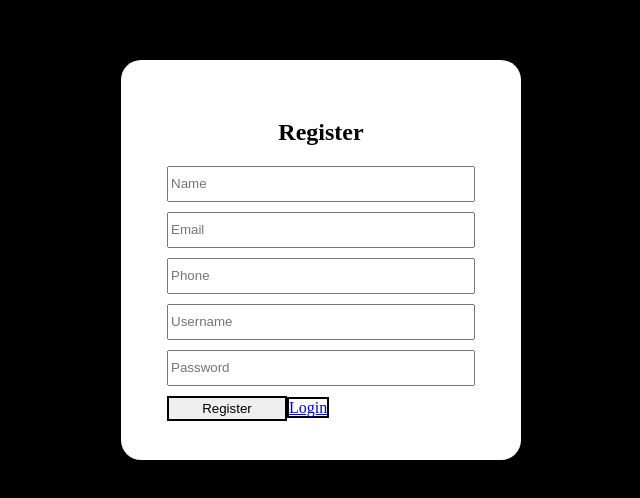
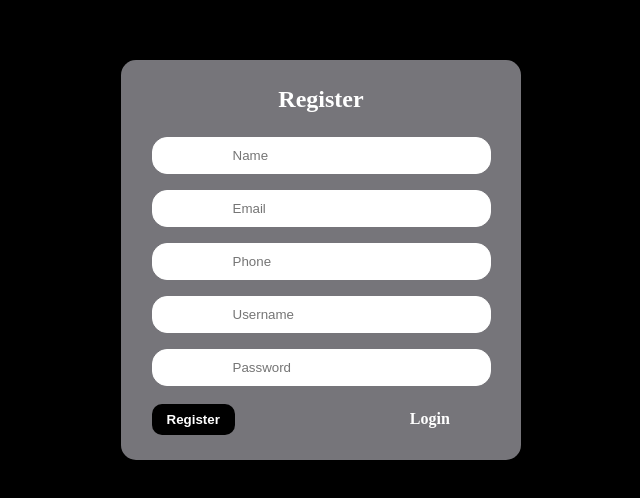
Before and after one commit to Sweenkhan/form-with-nodejs, a React (Create React App) app in the folder front/: page / in a window 1280 px wide. Shown: the part 140-638 px from the top of the page, without its empty margins (319-959 px from the left). Built offline with nearby package versions, Linux system fonts and the light colour scheme.

Commit message:
add css and question in quiz

```diff
--- a/front/src/FORM/Login.css
+++ b/front/src/FORM/Login.css
@@ -0,0 +1,45 @@
+* {
+    padding: 0;
+    margin: 0;
+}
+
+.login{
+    background-color: black;
+    display: flex;
+    justify-content: center;
+    align-items: center;
+    height: 100vh;
+}
+
+.loginCnt{
+    display: flex;
+    justify-content: center;
+    align-items: center;
+    flex-direction: column;
+    background-color: white;
+    width: 300px;
+    height: 300px;
+    border-radius: 15px;
+}
+.login h2{
+    padding-bottom: 1rem;
+    color: black;
+    font-size: 35px;
+}
+
+.login form input{
+    padding: 10px 3rem;
+    margin: 0.5rem 0;
+    border-radius: 15px;
+    border: 1px solid white;
+    background-color: black;
+    color: white;
+}
+
+.login button{
+    margin-top: 10px;
+    padding: 8px;
+    border-radius: 10px;
+    color: white;
+    background-color: black;
+}
--- a/front/src/FORM/Login.js
+++ b/front/src/FORM/Login.js
@@ -1,5 +1,6 @@
 import React, { useState } from 'react'
 import axios from "axios"
+import "./Login.css"
 
 import {useNavigate} from "react-router-dom"
 
@@ -26,6 +27,7 @@ function Login() {
 
   return (
     <div className='login'>
+    <div className='loginCnt'>
     <h2>Login</h2>
         <form method='post' onSubmit={handleSubmit}>
         <input
@@ -44,7 +46,7 @@ function Login() {
          /><br />
         <button type="submit" name='login'>Login</button>
     </form>
-
+    </div>
     </div>
   )
 }
--- a/front/src/FORM/Register.css
+++ b/front/src/FORM/Register.css
@@ -1,46 +1,67 @@
-body{
+* {
+    padding: 0;
     margin: 0;
-    padding: 0;
-    box-sizing: border-box;
+}
+.register{
+    display: flex;
+    justify-content: center;
+    align-items: center;
+    height: 100vh;
+    background-color: black;
+
+}
+.registerCnt {
+    display: flex;
+    justify-content: center;
+    align-items: center;
+    flex-direction: column;
+    background-color: rgba(235, 234, 243, 0.5);
+    width: 400px;
+    height: 400px;
+    border-radius: 15px;
 }
 
-
-.register{
-    width: 100vw;
-    height: 100vh;
-    display: flex;
-    align-items: center;
-    justify-content: center;
-    flex-direction: column;
+.register h2{
+    padding-bottom: 1rem;
+    color: white;
+}
+.register form input{
+    padding: 10px 5rem;
+    margin: 0.5rem 0;
+    border-radius: 15px;
+    border: 1px solid white;
+}
+.register button{
+    color: white;
     background-color: black;
+    border: none;
+    margin-top: 10px;
+    padding: 8px 15px;
+    border-radius: 8px;
+    font-weight: 700;
+    border-radius: 10px;
+    transition: all 0.3s linear;
 }
 
-.registerCnt{
+.register button:hover{
+    color: black;
     background-color: white;
-    width: 400px;
-    height: 400px;
-    display: flex;
-    border-radius: 20px;
-    align-items: center;
-    justify-content: center;
-    flex-direction: column;
-
 }
 
-.registerCnt form input{
-   width: 300px;
-   height: 30px;
-   margin-bottom: 10px;
+.register a{
+    margin-left: 10rem;
+    text-decoration: none;
+    border: 1px solid white;
+    padding: 8px 15px;
+    border-radius: 8px;
+    background: transparent;
+    color: white;
+    font-weight: 700;
+    border: none;
+    transition: all 0.5s linear;
 }
 
-.registerCnt button{
-    width: 120px;
-    height: 25px;
-    border: 2px solid black;
+.register a:hover{
+    background-color: black;
+    color: white;
 }
-
-.registerCnt a{
-    width: 120px;
-    height: 25px;
-    border: 2px solid black;
-}
--- a/front/src/QUIZ/Quiz.css
+++ b/front/src/QUIZ/Quiz.css
@@ -1,5 +1,92 @@
-body{
+* {
+    padding: 0;
     margin: 0;
-    padding: 0;
+}
+
+.quiz {
+    background: #43C6AC;  /* fallback for old browsers */
+    background: -webkit-linear-gradient(to right, #F8FFAE, #43C6AC);  /* Chrome 10-25, Safari 5.1-6 */
+    background: linear-gradient(to right, #F8FFAE, #43C6AC); /* W3C, IE 10+/ Edge, Firefox 16+, Chrome 26+, Opera 12+, Safari 7+ */
+    display: flex;
+    justify-content: center;
+    align-items: center;
+    height: 100vh;
+}
+
+.quiz h2 {
+    font-size: 40px;
+    padding-bottom: 1rem;
+}
+
+.quiz button {
+    margin-top: 10px;
+    padding: 10px 3rem;
+    border-radius: 10px;
+    margin-left: 7rem;
 
 }
+.quesCnt{
+    padding: 20px;
+    height: 300px;
+    width: 600px;
+    background-color: black;
+    position: relative;
+    border-radius: 20px;
+}
+
+.quesCnt h2 {
+    font-size: 30px;
+    color: white;
+    padding: 10px 1rem;
+}
+
+.optionsDiv {
+    display: flex;
+    justify-content: center;
+    align-items: center;
+    flex-direction: row;
+    margin: 1rem 10px;
+    flex-wrap: wrap;
+}
+
+.quesCnt p{
+    color: white;
+}
+
+.option{
+    width: 250px;
+    height: 50px;
+    margin: 0.7 20px;
+
+}
+.option input, label{
+    font-size: 30px;
+    color: white;
+
+}
+
+.option input{
+    list-style-type: square;
+    width: 20px;
+    height: 20px;
+    margin-right: 10px;
+}
+
+.quesCnt button{
+    width: 110px;
+    height: 50px;
+    border: none;
+    border-radius: 10px;
+    font-size: 1.8rem;
+    position: absolute;
+    right: 20px;
+    bottom: 20px;
+    padding: 0 20px;
+    transition: all 0.4s linear;
+}
+
+.quesCnt button:hover{
+    border: 1px solid white;
+    background-color: black;
+    color: white;
+}
--- a/front/src/QUIZ/Quiz.js
+++ b/front/src/QUIZ/Quiz.js
@@ -1,8 +1,10 @@
 import axios from "axios";
 import React, { useState } from "react";
+import "./Quiz.css"
 
 function Quiz() {
   const [questions, setQuestions] = useState([]);
+  const [check, setCheck] = useState(false)
 
   const  [index, setIndex] = useState(0);
   let crntQues = questions[index]
@@ -15,6 +17,7 @@ function Quiz() {
     e.preventDefault();
     axios.get("http://localhost:8080/quiz").then((result) => {
       setQuestions(result.data);
+      setCheck(true)
       //  console.log(result.data)
     });
   }
@@ -23,37 +26,62 @@ function Quiz() {
 
   function nextQuestion(e){
              e.preventDefault();
+  }
+
+  const [timer, setTimer] = useState(20)
+  let time = 1000;
 
 
-             setIndex(index + 1)
+  function countTimer(time){
+    setInterval((timer) => {
+      setTimer(Number(timer - 1))
+
+      if(timer === 0){
+        setIndex(index + 1)
+        setTimer(20)
+      }
+
+     }, time);
   }
+
+
 
 
 
 
   return (
     <div className="quiz">
-      <div className="welcomeCnt">
+      <div className="welcomeCnt" style={{display: (check) ? "none" : "block"}}>
         <h2>Welcome to quiz app:</h2>
         <button onClick={handleClick}>START</button>
       </div>
 
-     {crntQues && <div className="quesCnt">
+        {crntQues && <div className="quesCnt">
         <h2>{crntQues.question}</h2>
-
+         <p>{timer}</p>
+        <div className="optionsDiv">
+        <div className="option">
         <input type="radio" name="opt" value={crntQues.options[0]} id="first"/>
         <label for="first">{crntQues.options[0]}</label>
+        </div>
 
+        <div className="option">
         <input type="radio" name="opt" value={crntQues.options[1]}  id="second"/>
         <label for="second">{crntQues.options[1]}</label>
+        </div>
 
+        <div className="option">
         <input type="radio" name="opt" value={crntQues.options[2]}  id="three" />
         <label for="three">{crntQues.options[2]}</label>
+        </div>
+
+        <div className="option">
+        <input type="radio" name="opt" value={crntQues.options[3]}  />
+        <label for="three">{crntQues.options[3]}</label>
+        </div>
 
 
-        <input type="radio" name="opt" value={crntQues.options[3]}  />
-        <label for="three">{crntQues.options[3]}</label>
-
+    </div>
     <button onClick={nextQuestion}>Next</button>
       </div>
     }
```
